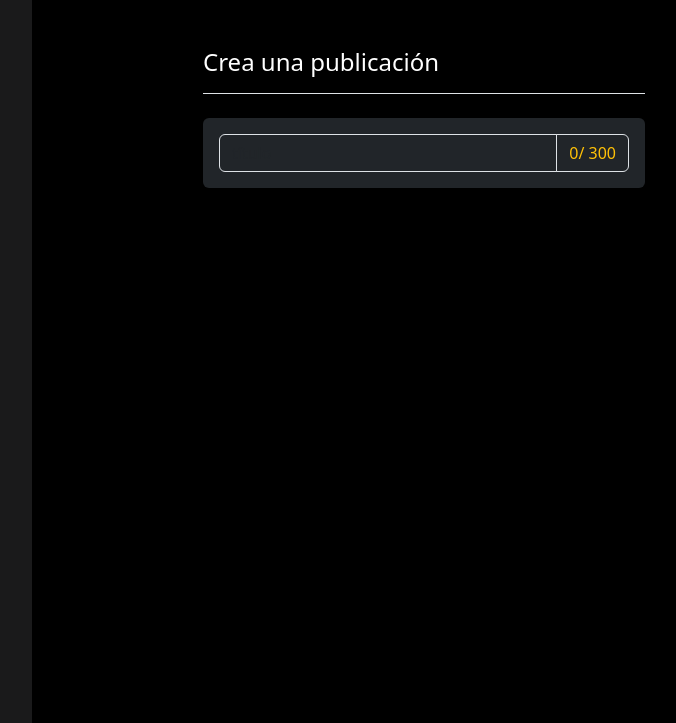
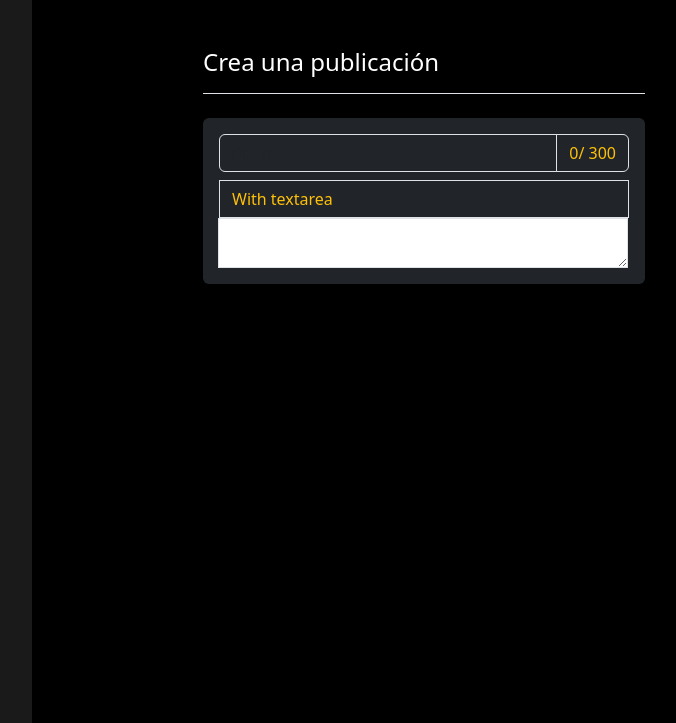
Before and after one commit to jcandiap/django-blog, a Django app: page /submit in a window 1280 px wide. Shown: the part 77-800 px from the top of the page, without its empty margins (169-845 px from the left). Run offline with Django 4.2, Linux system fonts and the light colour scheme; some libraries are stand-ins or nearby versions.

Commit message:
se agrega textarea

```diff
--- a/apps/blog/templates/blog/submit.html
+++ b/apps/blog/templates/blog/submit.html
@@ -3,12 +3,16 @@
 {% block PAGE_CONTENT %}
     <div class="container mt-5 col-md-10 text-white w-100" style="padding-left: 30%;">
         <h4 class="border-bottom w-50 pb-3">Crea una publicación</h4>
-        <div class="w-50 d-flex ps-3 pe-3 bg-dark pt-3 pb-3 rounded mt-4">
-            <div class="input-group">
+        <div class="w-50 d-block ps-3 pe-3 bg-dark pt-3 pb-3 rounded mt-4">
+            <div class="input-group mb-2">
                 <input type="text" class="form-control bg-dark text-white" placeholder="título" id="titulo" maxlength="300"/>
                 <span class="input-group-text bg-dark text-warning">
                     <span id="contador-titulo">0</span> / 300
                 </span>
+            </div>
+            <div class="input-group d-block">
+                <span class="input-group-text rounded-0 bg-dark text-warning">With textarea</span>
+                <textarea class="form-control w-100 rounded-0 p-0" aria-label="With textarea"></textarea>
             </div>
         </div>
     </div>
```
